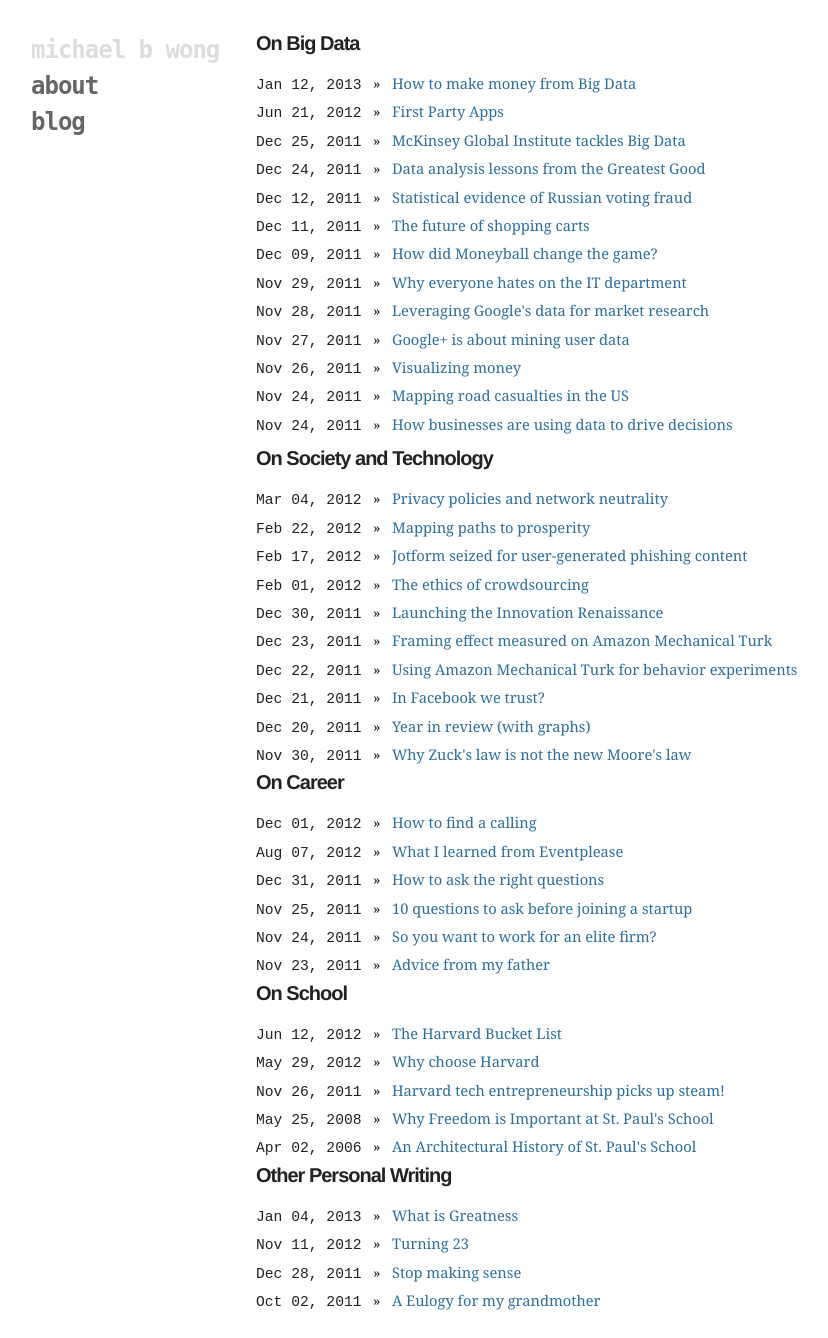
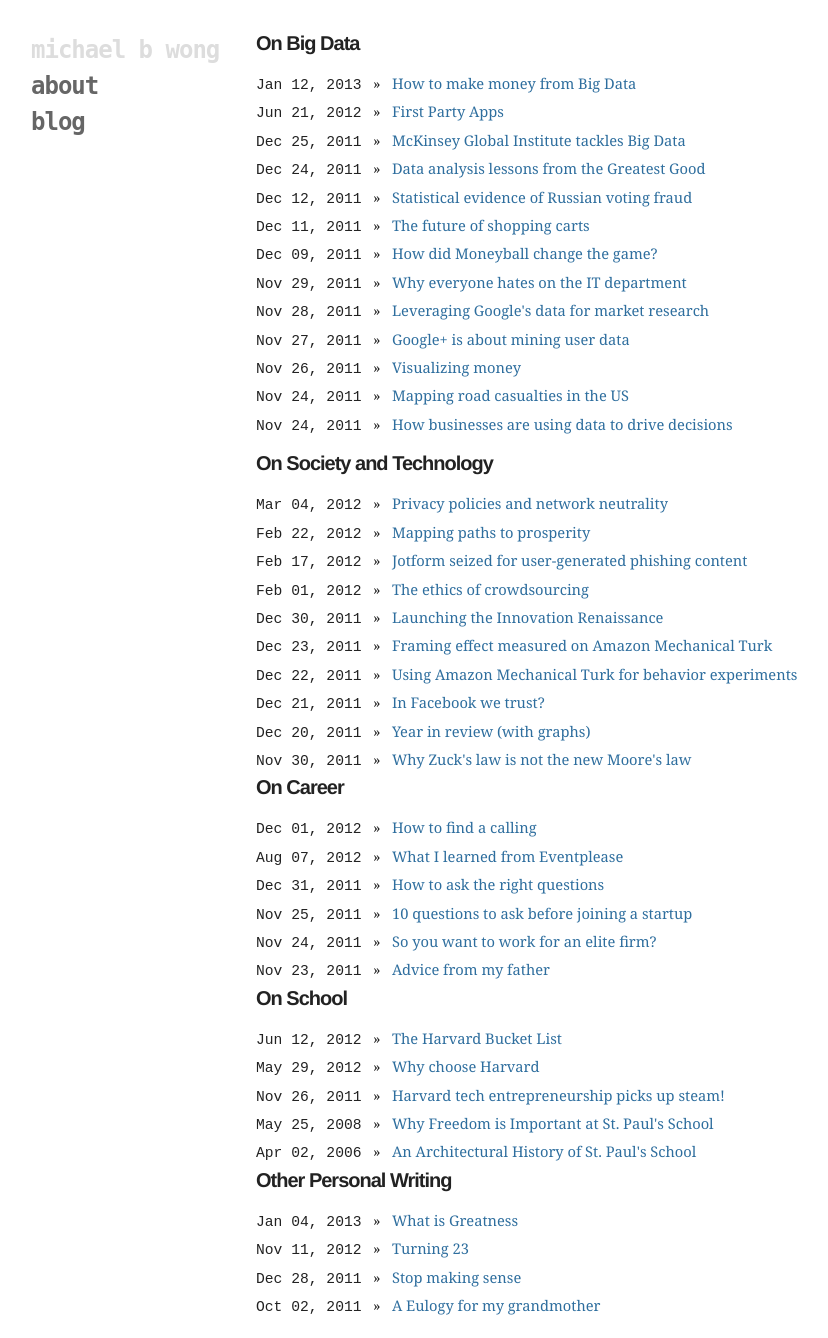
Before and after one commit to mbwong/mbwong.github.com, a Jekyll site: the page built from archive.html, in a window 1280 px wide. Shown: the whole page, without its empty margins (94-922 px from the left). Built offline with Jekyll 4.4.1, drawn with Linux system fonts in a browser that asks for light colours.

Commit message:
Update archive.html

```diff
--- a/archive.html
+++ b/archive.html
@@ -14,7 +14,7 @@
   {% endfor %}
   </ul>
 
-  <h2 style="margin-top: 10px">On Society and Technology</h2>
+  <h2 style="margin-top: 15px">On Society and Technology</h2>
   <ul style="list-style: none; padding: 0; margin: 0;">
   {% for post in site.tags.society %}
     <li>
```
